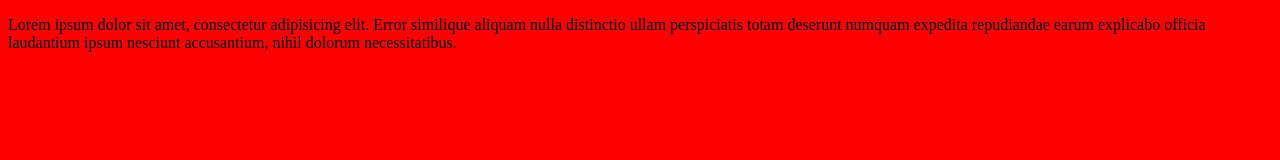
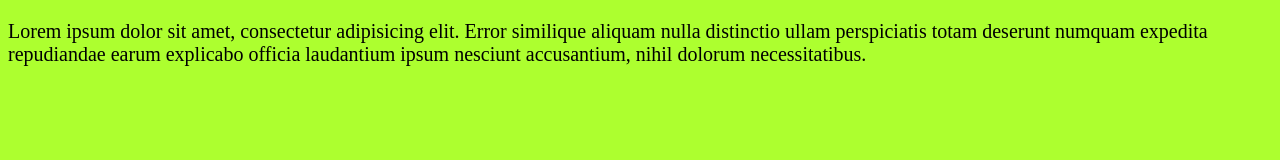
Before and after one commit to blanderwhite/site, a plain HTML site: page index.html in a window 1280 px wide. Drawn offline with Linux system fonts and the light colour scheme.

Commit message:
green bg style

```diff
--- a/style.css
+++ b/style.css
@@ -1,3 +1,6 @@
 body{
-	background: red;
+	background: greenyellow;
 }
+p{
+	font-size: 20px;
+}
```
